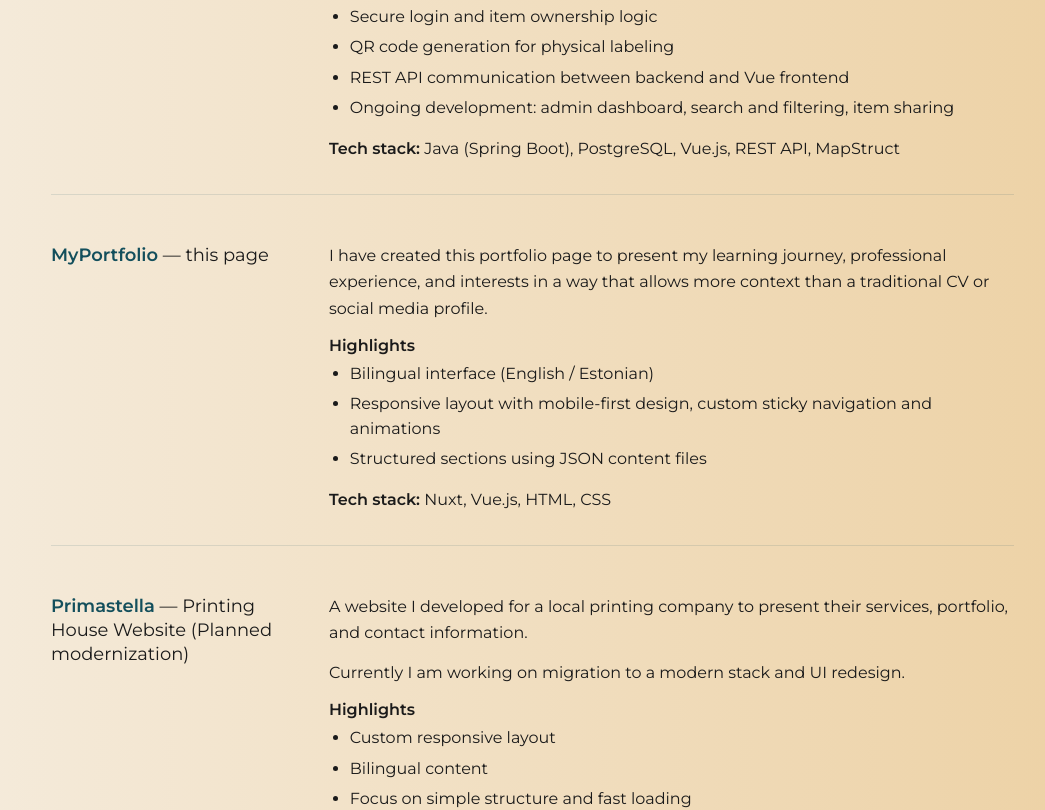
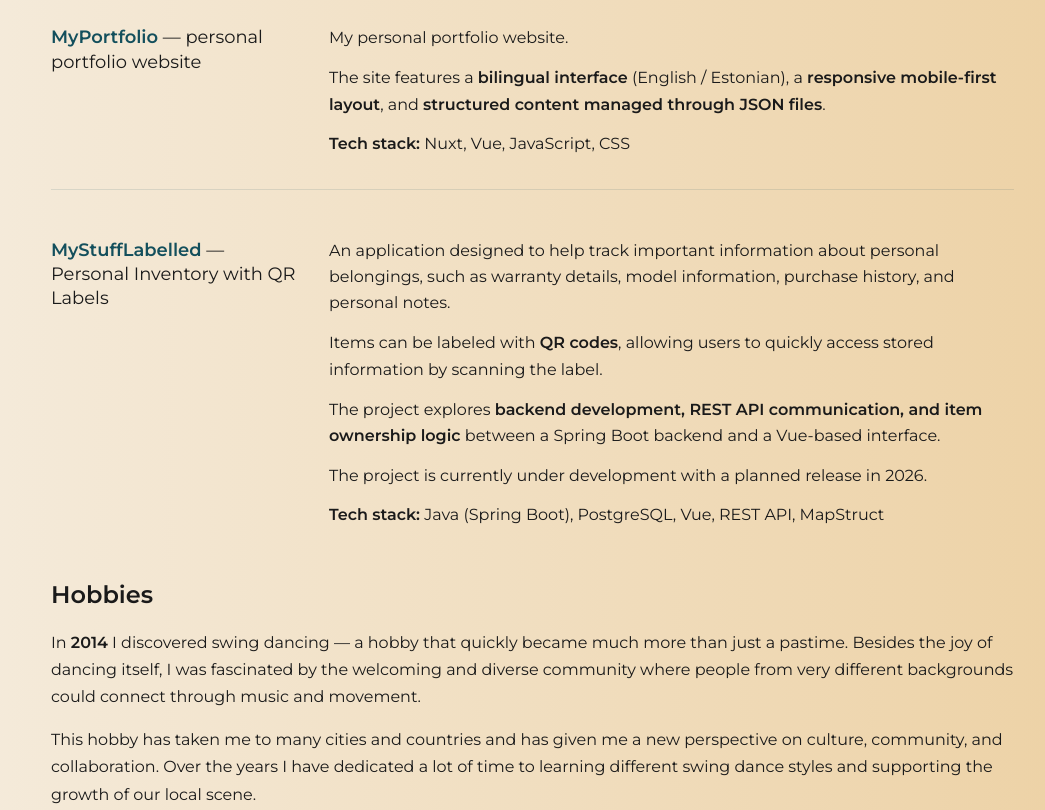
Before and after one commit to KatharinaMat/my-portfolio, a Nuxt app: page / in a window 1280 px wide. Shown: the part 3341-4151 px from the top of the page, without its empty margins (216-1261 px from the left). Built offline with nearby package versions, Linux system fonts and the light colour scheme.

Commit message:
Projects content update

```diff
--- a/app/components/Sections.vue
+++ b/app/components/Sections.vue
@@ -145,25 +145,6 @@
                   class="project-description"
                   v-html="rt(paragraph)"
                 ></p>
-
-                <div
-                  v-if="project.highlights && project.highlights.length"
-                  class="project-subtitle"
-                >
-                  {{ t("projects.highlightsLabel") }}
-                </div>
-
-                <ul
-                  v-if="project.highlights && project.highlights.length"
-                  class="project-highlights"
-                >
-                  <li
-                    v-for="(highlight, highlightIndex) in project.highlights"
-                    :key="highlightIndex"
-                    v-html="rt(highlight)"
-                  ></li>
-                </ul>
-
                 <p class="project-tech" v-html="rt(project.techStack)"></p>
 
                 <p
--- a/i18n/locales/en.json
+++ b/i18n/locales/en.json
@@ -154,56 +154,37 @@
     "highlightsLabel": "Highlights",
     "items": [
       {
+        "title": "<strong><span class='accent'>Primastella</span></strong> — Printing House Website",
+
+        "description": [
+          "A <strong>multilingual website</strong> I developed for a printing company to present their services and product portfolio.",
+          "The project focuses on a <strong>clear structure</strong>, <strong>responsive layout</strong>, and <strong>easy navigation</strong> across devices."
+        ],
+
+        "techStack": "<strong>Tech stack:</strong> Nuxt, Vue, JavaScript, CSS",
+        "website": "<strong>Website:</strong> <a href='https://primastella.ee' target='_blank' rel='noreferrer'>https://primastella.ee</a>"
+      },
+      {
+        "title": "<strong><span class='accent'>MyPortfolio</span></strong> — personal portfolio website",
+
+        "description": [
+          "My personal portfolio website.",
+          "The site features a <strong>bilingual interface</strong> (English / Estonian), a <strong>responsive mobile-first layout</strong>, and <strong>structured content managed through JSON files</strong>."
+        ],
+
+        "techStack": "<strong>Tech stack:</strong> Nuxt, Vue, JavaScript, CSS"
+      },
+      {
         "title": "<strong><span class='accent'>MyStuffLabelled</span></strong> — Personal Inventory with QR Labels",
 
         "description": [
-          "Originally a small personal project to explore backend development and QR-based labeling, the application now evolved into a collaborative team project under the TalTech “From Junior to Senior Software Developer program”.",
-          "The goal is to build a practical tool for organizing personal belongings, allowing users to register items, generate labels, and access item details by scanning them.",
-          "The project is being developed as both a web and mobile application, with a planned public release in May 2026."
+          "An application designed to help track important information about personal belongings, such as warranty details, model information, purchase history, and personal notes.",
+          "Items can be labeled with <strong>QR codes</strong>, allowing users to quickly access stored information by scanning the label.",
+          "The project explores <strong>backend development, REST API communication, and item ownership logic</strong> between a Spring Boot backend and a Vue-based interface.",
+          "The project is currently under development with a planned release in 2026."
         ],
 
-        "highlights": [
-          "Secure login and item ownership logic",
-          "QR code generation for physical labeling",
-          "REST API communication between backend and Vue frontend",
-          "Ongoing development: admin dashboard, search and filtering, item sharing"
-        ],
-
-        "techStack": "<strong>Tech stack:</strong> Java (Spring Boot), PostgreSQL, Vue.js, REST API, MapStruct"
-      },
-
-      {
-        "title": "<strong><span class='accent'>MyPortfolio</span></strong> — this page",
-
-        "description": [
-          "I have created this portfolio page to present my learning journey, professional experience, and interests in a way that allows more context than a traditional CV or social media profile."
-        ],
-
-        "highlights": [
-          "Bilingual interface (English / Estonian)",
-          "Responsive layout with mobile-first design, custom sticky navigation and animations",
-          "Structured sections using JSON content files"
-        ],
-
-        "techStack": "<strong>Tech stack:</strong> Nuxt, Vue.js, HTML, CSS"
-      },
-
-      {
-        "title": "<strong><span class='accent'>Primastella</span></strong> — Printing House Website (Planned modernization)",
-
-        "description": [
-          "A website I developed for a local printing company to present their services, portfolio, and contact information.",
-          "Currently I am working on migration to a modern stack and UI redesign."
-        ],
-
-        "highlights": [
-          "Custom responsive layout",
-          "Bilingual content",
-          "Focus on simple structure and fast loading"
-        ],
-
-        "techStack": "<strong>Tech stack:</strong> HTML, CSS, JavaScript",
-        "website": "<strong>Website:</strong> <a href='https://primastella.ee' target='_blank' rel='noreferrer'>https://primastella.ee</a>"
+        "techStack": "<strong>Tech stack:</strong> Java (Spring Boot), PostgreSQL, Vue, REST API, MapStruct"
       }
     ]
   },
```
Also changed, not shown: i18n/locales/et.json (+19 -38 lines).
